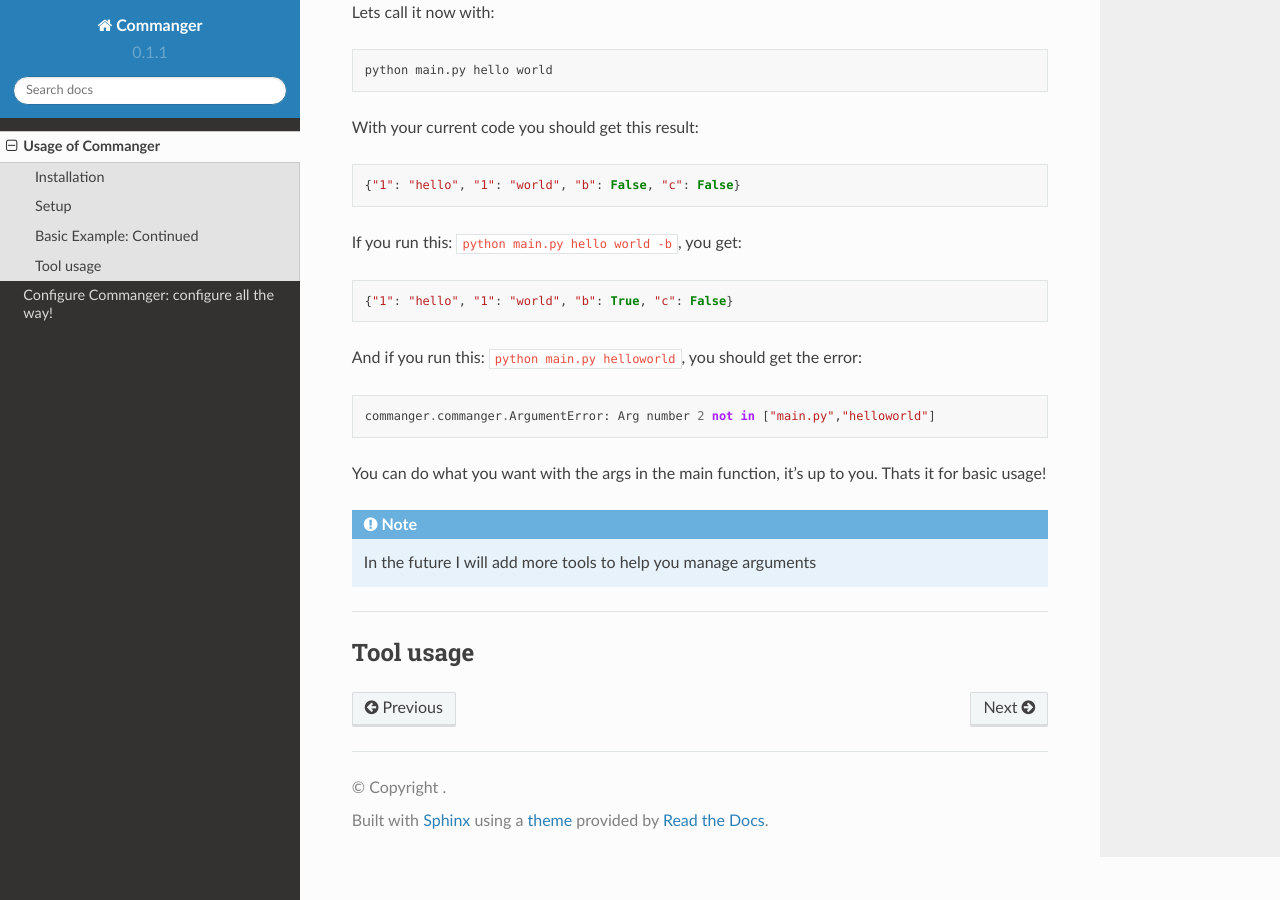
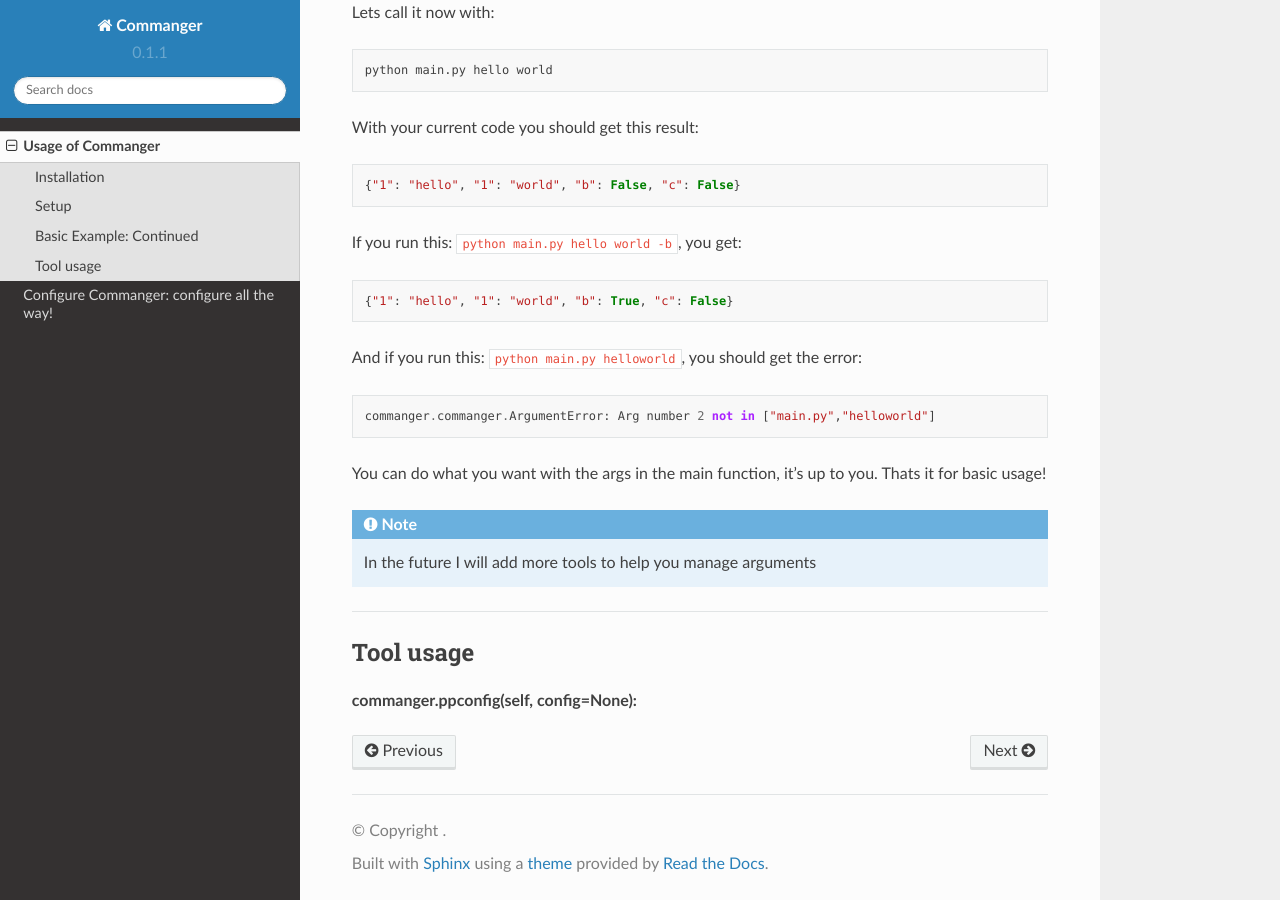
Before and after one commit to thatrandomperson5/commanger-docs, a Sphinx documentation site: the page built from docs/source/usage.rst, in a window 1280 px wide and 900 px high, scrolled down 1131 px. Built offline with Sphinx 7.4.7 and the Read the Docs theme 2.0.0, drawn with Linux system fonts in a browser that asks for light colours; pages that are not in the unit, such as notebooks, are missing from menus.

Commit message:
Update usage.rst

```diff
--- a/docs/source/usage.rst
+++ b/docs/source/usage.rst
@@ -110,3 +110,6 @@ You can do what you want with the args in the main function, it's up to you. Tha
 *********************
 Tool usage
 *********************
+          ===========================
+commanger.ppconfig(self, config=None):
+          ============================
```
